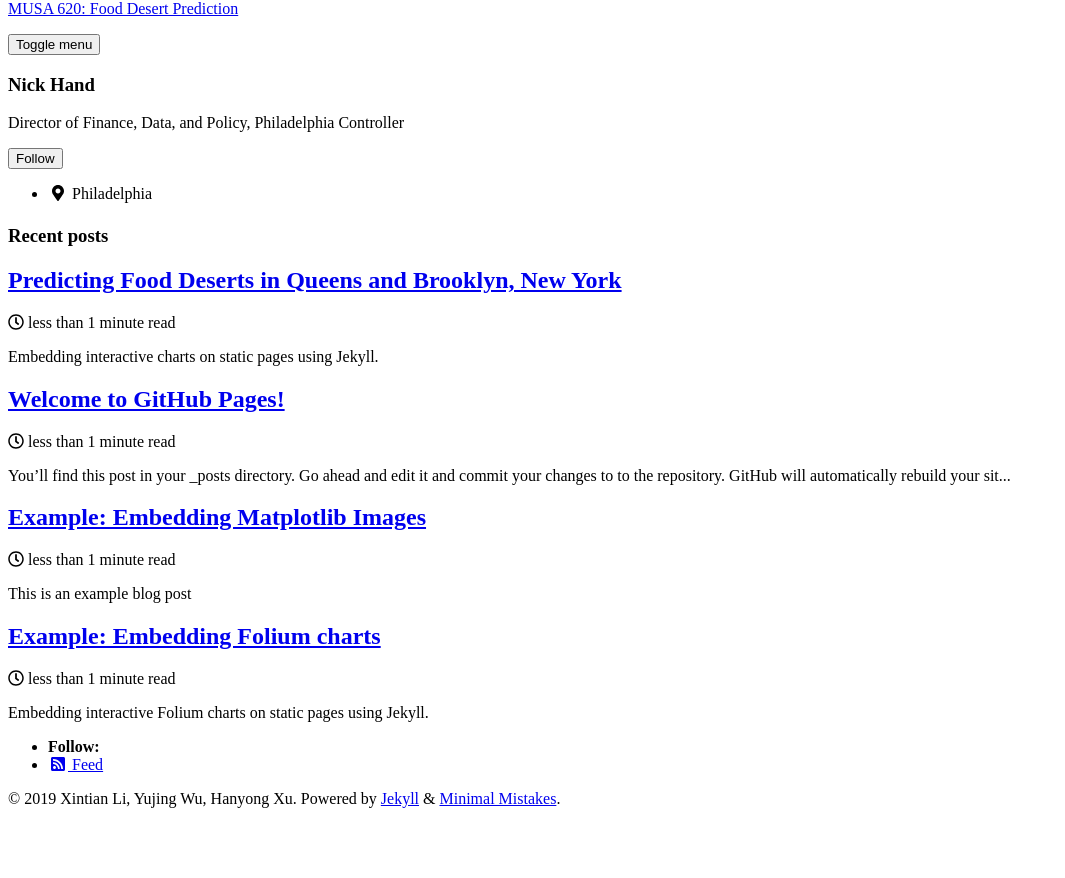
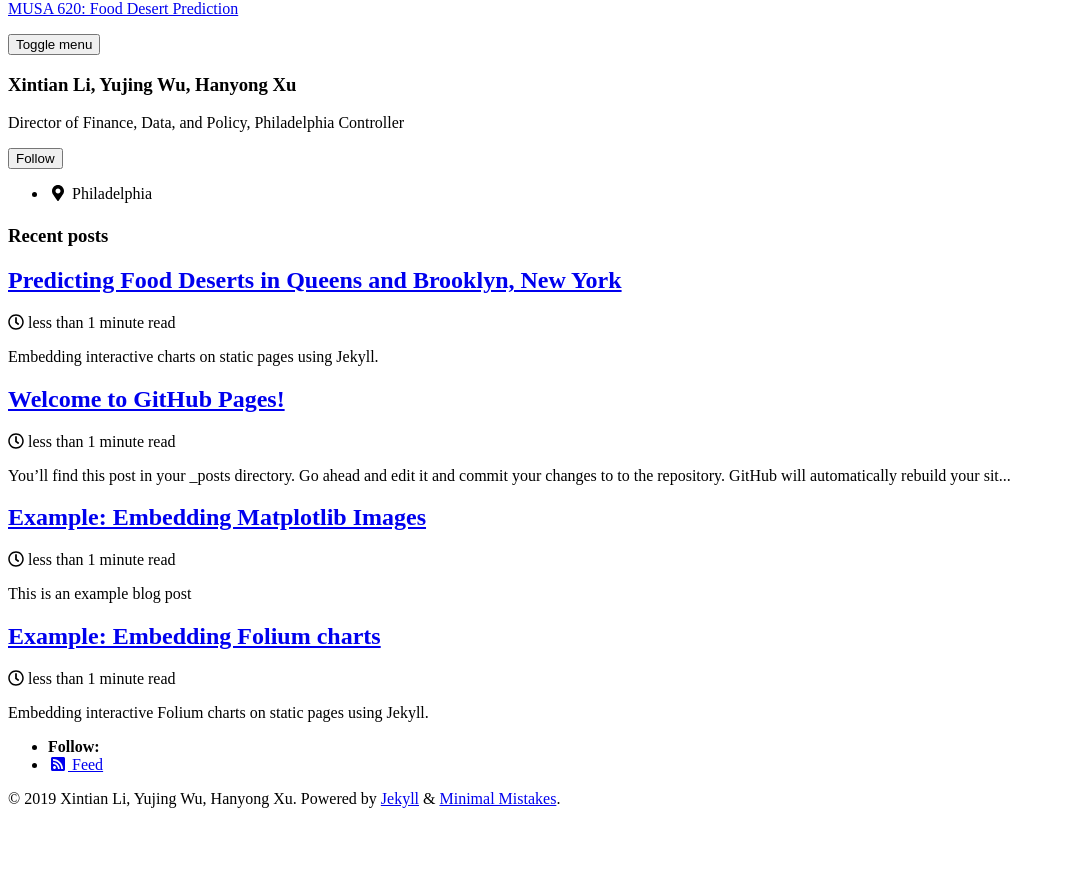
Before and after one commit to adawyj97/MUSA-620-Final-Project, a Jekyll site: the page built from index.html, in a window 1280 px wide. Shown: the part 108-986 px from the top of the page, without its empty margins (0-1065 px from the left). Built offline with Jekyll 4.4.1, drawn with Linux system fonts in a browser that asks for light colours; cached includes are drawn as plain includes; nearby versions of some CDN libraries; the list of posts is cut into pages by our own code.

Commit message:
Update _config.yml

```diff
--- a/_config.yml
+++ b/_config.yml
@@ -105,7 +105,7 @@ analytics:
 
 # Site Author
 author:
-  name: "Nick Hand"
+  name: "Xintian Li, Yujing Wu, Hanyong Xu"
   avatar: # path of avatar image, e.g. "/assets/images/bio-photo.jpg"
   bio: "Director of Finance, Data, and Policy, Philadelphia Controller"
   location: "Philadelphia"
```
